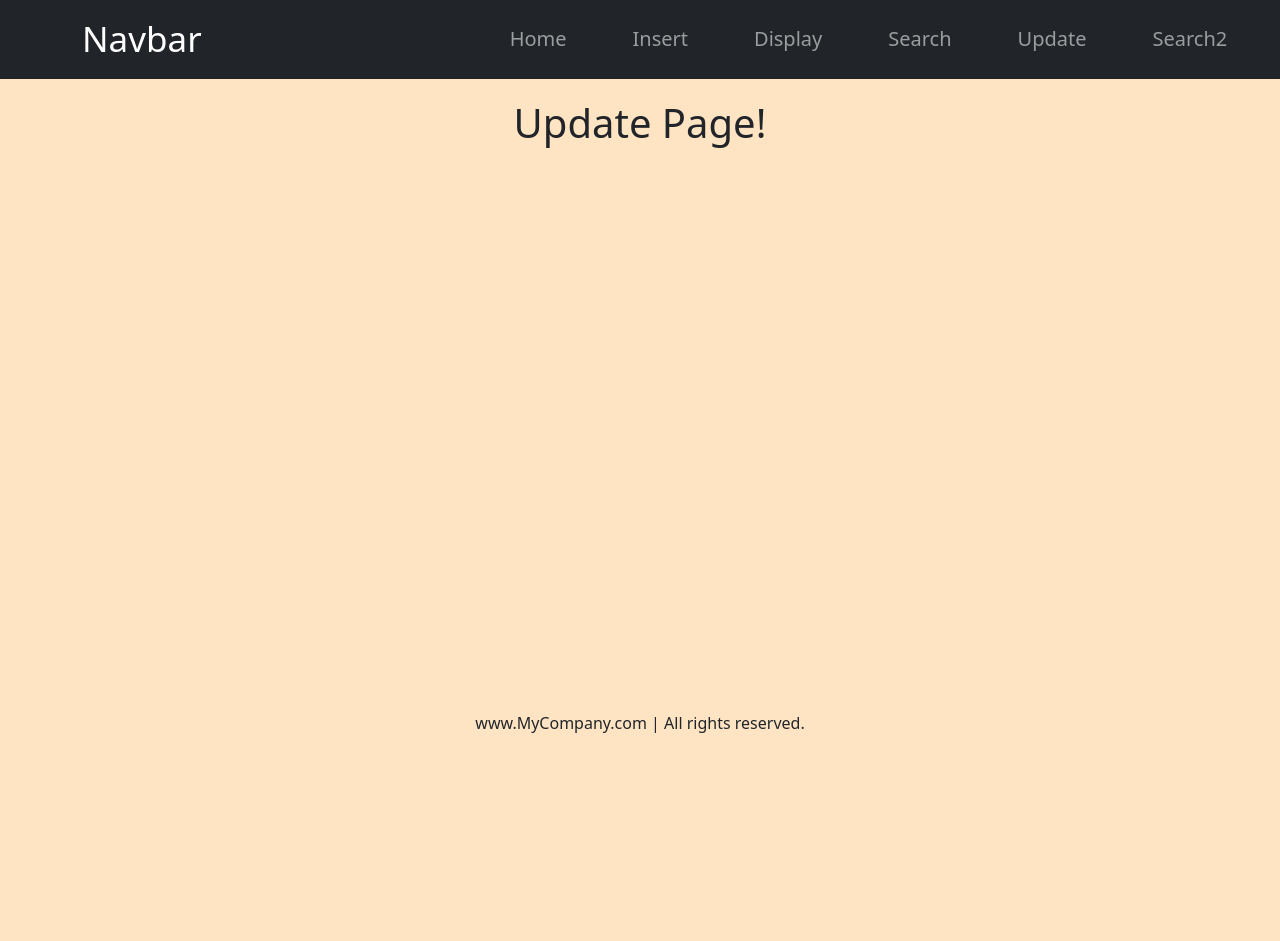
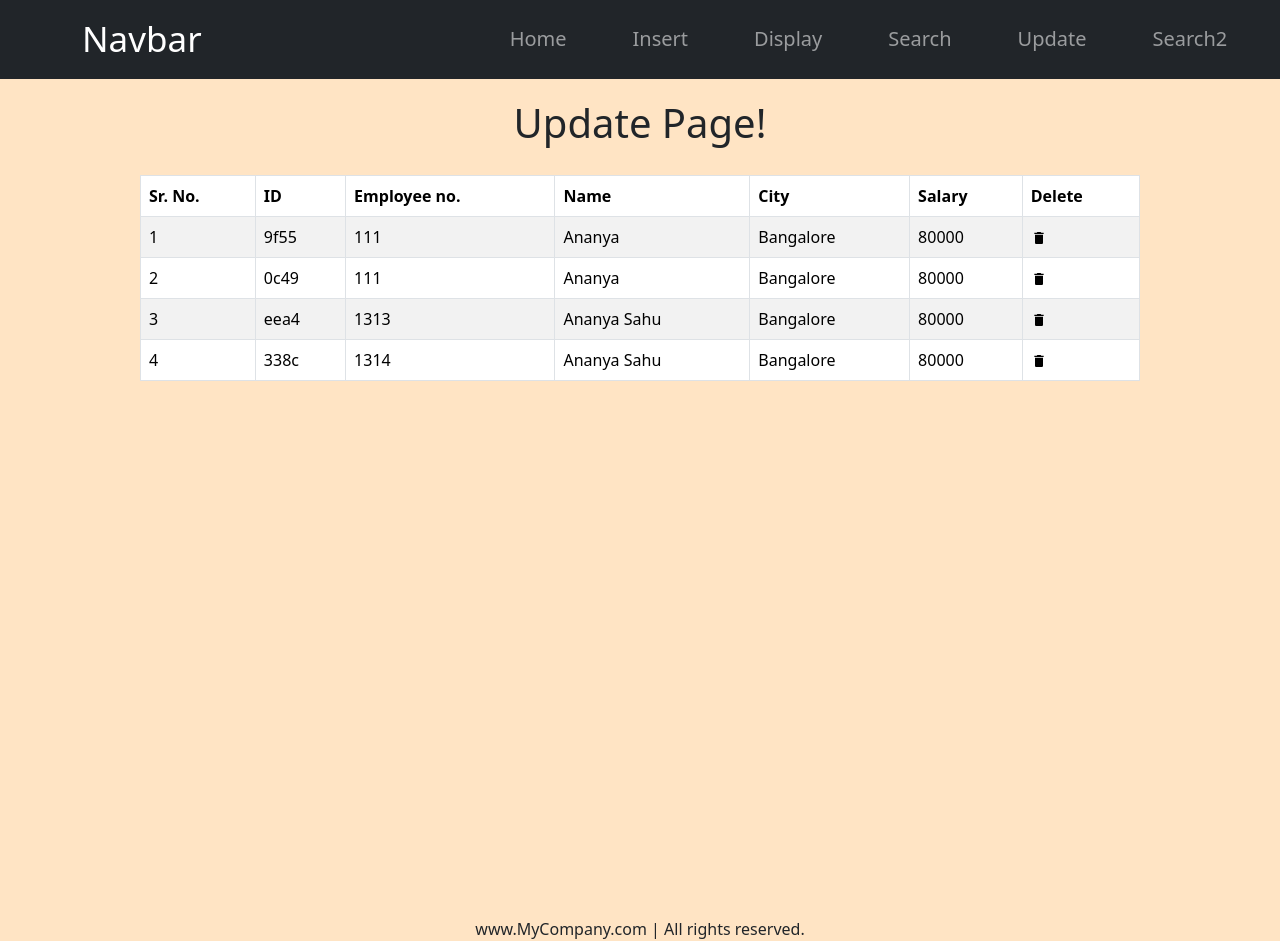
Before and after one commit to Ananya737/CRUD-in-React-, a React (Vite) app in the folder MyApp/: page /update in a window 1280 px wide. Before the commit the page ends 800 px from the top, so only its background shows below. Built offline with nearby package versions, Linux system fonts and the light colour scheme; data requests are answered from the project's data file.

Commit message:
Delete done

```diff
--- a/MyApp/src/Pages/Display.jsx
+++ b/MyApp/src/Pages/Display.jsx
@@ -17,13 +17,13 @@ const Display=()=>{
     useEffect(()=>{
         display();
     },[])
-
+    let srno=0;
     let ans=myData.map((key)=>{
-        let srno=0;
+        srno++;
         return(
             <>
             <tr>
-                <td>{srno++}</td>
+                <td>{srno}</td>
                 <td>{key.id}</td>
                 <td>{key.empno}</td>
                 <td>{key.name}</td>
@@ -38,7 +38,7 @@ const Display=()=>{
         <>
         <h1 style={{display:"flex",justifyContent:"center",backgroundColor:"bisque",padding:"20px"}}>Display Page!</h1>
 
-        <Table striped bordered hover>
+        <Table striped bordered hover style={{width:"1000px",margin:"auto"}}>
       <thead>
         <tr>
           <th>Sr. No.</th>
--- a/MyApp/src/Pages/Update.jsx
+++ b/MyApp/src/Pages/Update.jsx
@@ -1,9 +1,76 @@
+import { useEffect, useState } from "react";
+import axios from "axios";
+import Table from 'react-bootstrap/Table';
+import { MdDelete } from "react-icons/md";
+import { ToastContainer, toast } from 'react-toastify';
+
 
 const Update=()=>{
+    const [data,setData]=useState([]);
+    const updateData=async()=>{
+        let api='http://localhost:3000/Students';
+        let res=await axios.get(api);
+        console.log(res.data);
+        setData(res.data);
+
+    }
+    useEffect(()=>{
+        updateData();
+    },[])
+
+    let srno=0;
+    let ans=data.map((key)=>{
+        srno++;
+        return(
+            <>
+            <tr>
+                <td>{srno}</td>
+                <td>{key.id}</td>
+                <td>{key.empno}</td>
+                <td>{key.name}</td>
+                <td>{key.city}</td>
+                <td>{key.salary}</td>
+                <td onClick={()=>{del(key.id)}}><MdDelete /></td>
+            </tr>
+            </>
+        )
+    })
+
+
+    let del=async(id)=>{
+        let api=`http://localhost:3000/Students/${id}`;
+        let res=await axios.delete(api);
+        console.log(res.data);
+        toast.warning("Data deleted!");
+        updateData();
+
+
+    }
     return(
         <>
         <h1 style={{display:"flex",justifyContent:"center",backgroundColor:"bisque",padding:"20px"}}>Update Page!</h1>
 
+        <Table striped bordered hover style={{width:"1000px",margin:"auto"}}>
+      <thead>
+        <tr>
+          <th>Sr. No.</th>
+          <th>ID</th>
+          <th>Employee no.</th>
+          <th>Name</th>
+          <th>City</th>
+          <th>Salary</th>
+          <th>Delete</th>
+        </tr>
+
+      </thead>
+      <tbody>
+      {ans}
+      </tbody>
+
+    </Table>
+
+
+    <ToastContainer />
         </>
     )
 }
--- a/MyApp/src/db.json
+++ b/MyApp/src/db.json
@@ -1,19 +1,5 @@
 {
   "Students": [
-    {
-      "id": "1",
-      "name": "Ananya",
-      "age": 22,
-      "city": "Bhopal",
-      "designation": "Java Developer"
-    },
-    {
-      "id": "cdc9",
-      "empno": "1111",
-      "name": "Ananya",
-      "city": "Bangalore",
-      "salary": "80000"
-    },
     {
       "id": "9f55",
       "empno": "111",
```
